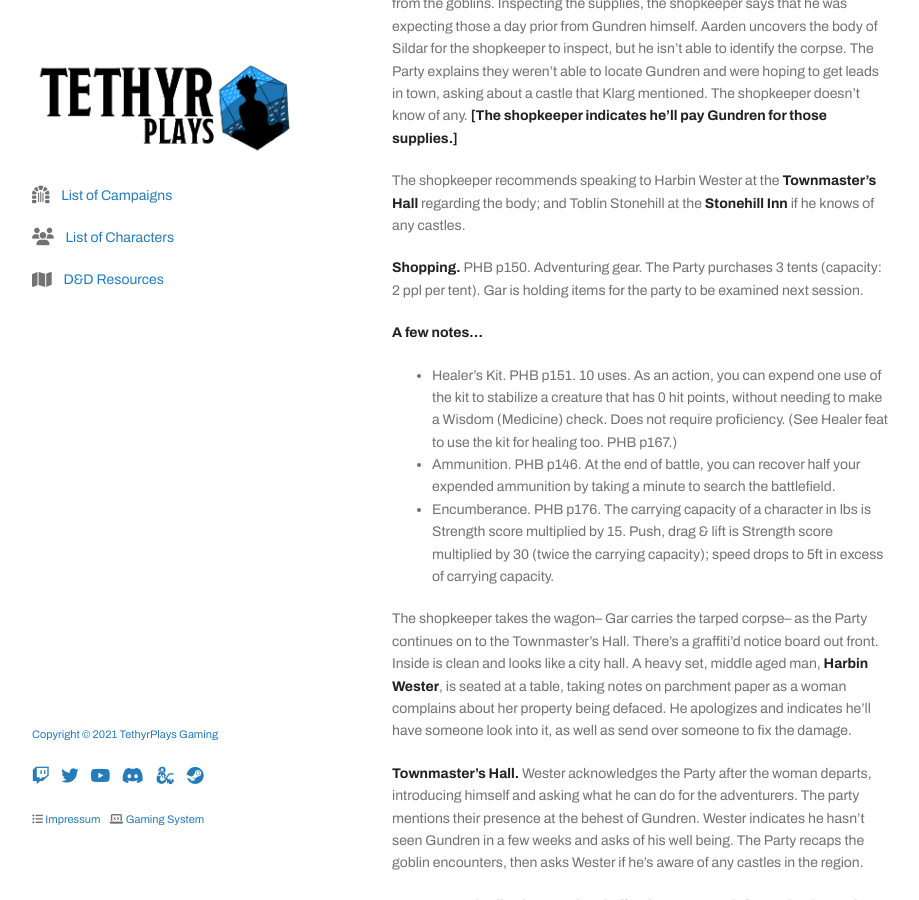
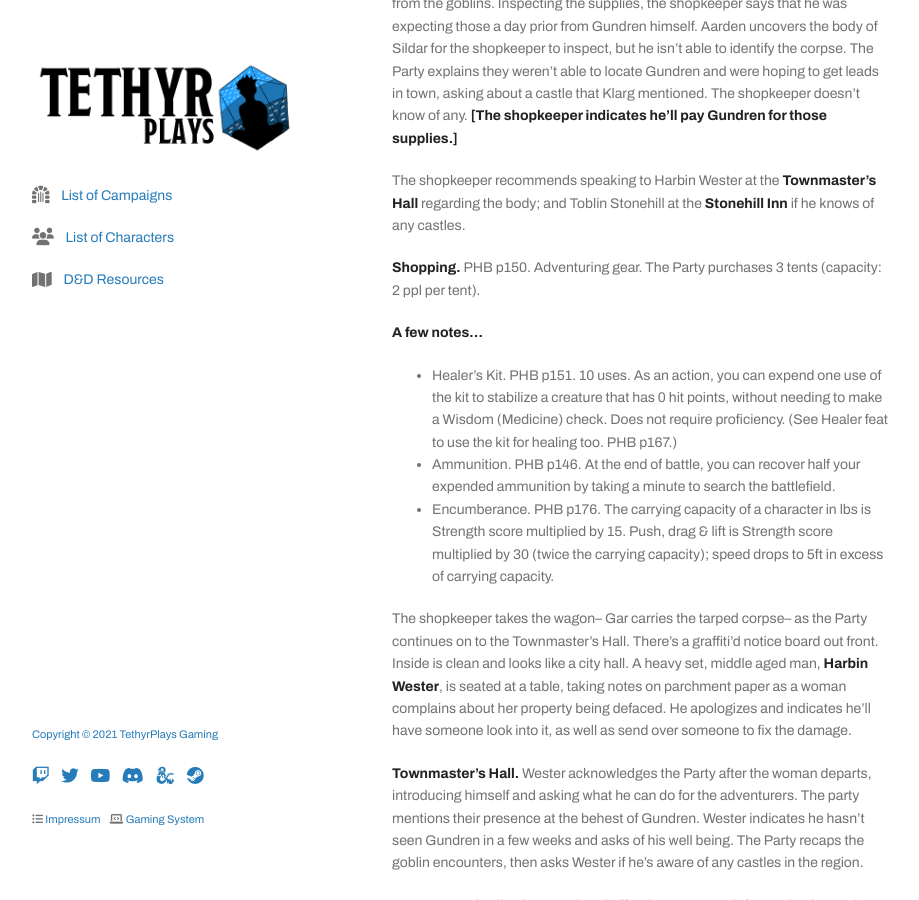
Before and after one commit to tethyrplays/tethyrplays, a Jekyll site: the page built from campaign/2021-lmop-with-dm-nicole.md, in a window 1280 px wide and 900 px high, scrolled down 1481 px. Shown: the whole window, without its empty margins (178-1097 px from the left). Built offline with Jekyll 4.4.1, drawn with Linux system fonts in a browser that asks for light colours; nearby versions of some CDN libraries; some web fonts are replaced; our own code applies the rules of GitHub Pages for plain Markdown files; the repository's description, which GitHub fills in, is left out; some of the changed text lies outside the part shown.

Commit message:
Update 2021-lmop-with-dm-nicole.md

```diff
--- a/campaign/2021-lmop-with-dm-nicole.md
+++ b/campaign/2021-lmop-with-dm-nicole.md
@@ -46,7 +46,7 @@ After accepting their payment, the Party mentions additional supplies recovered
 
 The shopkeeper recommends speaking to Harbin Wester at the **Townmaster's Hall** regarding the body; and Toblin Stonehill at the **Stonehill Inn** if he knows of any castles.
 
-**Shopping.** PHB p150. Adventuring gear. The Party purchases 3 tents (capacity: 2 ppl per tent). Gar is holding items for the party to be examined next session.
+**Shopping.** PHB p150. Adventuring gear. The Party purchases 3 tents (capacity: 2 ppl per tent).
 
 **A few notes...**
 - Healer's Kit. PHB p151. 10 uses. As an action, you can expend one use of the kit to stabilize a creature that has 0 hit points, without needing to make a Wisdom (Medicine) check. Does not require proficiency. (See Healer feat to use the kit for healing too. PHB p167.)
```
Also changed, not shown: other parts of campaign/2021-lmop-with-dm-nicole.md (+1 -0 lines).
